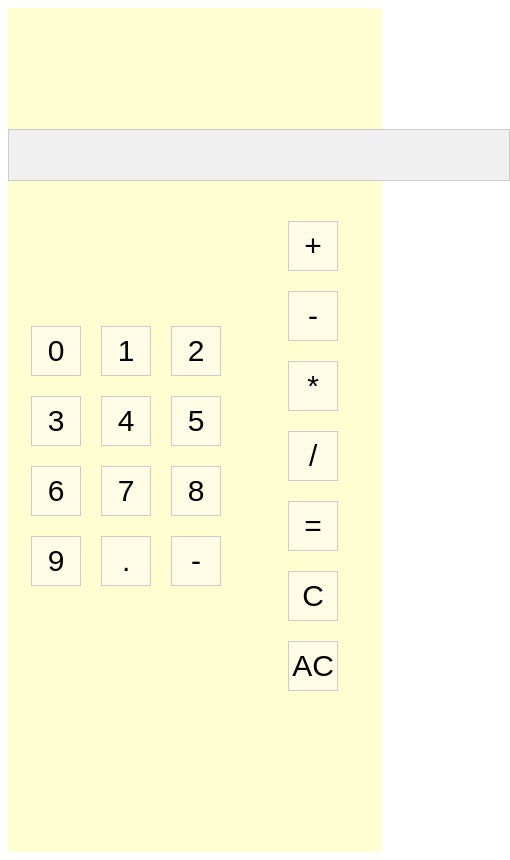
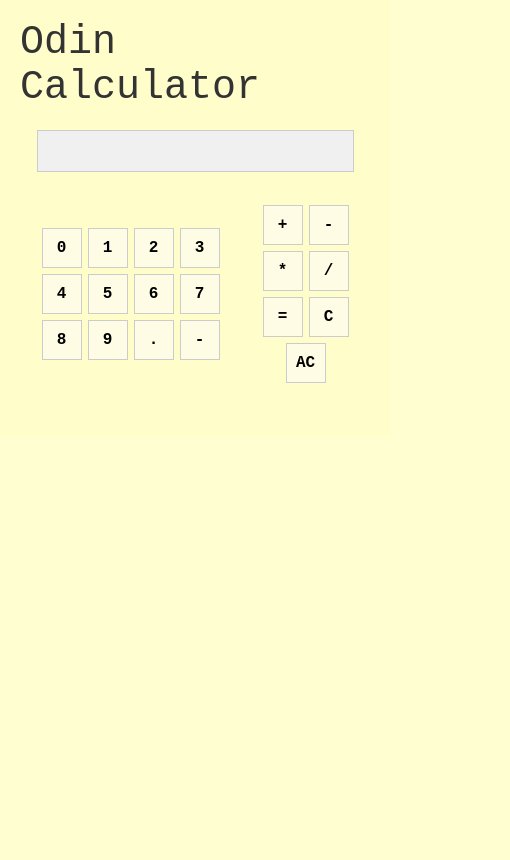
Before and after one commit to mid1224/odin-calculator, a plain HTML site: page index.html in a window 390 px wide. Shown: the whole page, 510 px wide, since content can reach past the window. Drawn offline with Linux system fonts and the light colour scheme.

Commit message:
Add title, auto calculate with operator if entered 2 num

```diff
--- a/index.html
+++ b/index.html
@@ -8,6 +8,8 @@
 </head>
 <body>
     <div id="container">
+        <div id="title">Odin Calculator</div>
+
         <div id="display">This is the result</div>
 
         <div id = "inputs">
--- a/main.js
+++ b/main.js
@@ -44,26 +44,39 @@ decimalButton.addEventListener('click', function() {
 operatorButtons.forEach(button => {
     button.addEventListener('click', function() {
         if (display.textContent !== '') {
-            num1 = parseFloat(display.textContent);
-            operator = button.textContent;
-            display.textContent = '';
+            if (num1 === undefined) {
+                // If num1 is not set, set it to the current display value
+                num1 = parseFloat(display.textContent);
+            } else if (operator !== undefined) {
+                // If num1 and operator are already set, calculate the result
+                num2 = parseFloat(display.textContent);
+                let result = operate(num1, num2, operator);
+                display.textContent = result; // Display the result
+                num1 = result; // Use the result as the new num1
+            }
+            operator = button.textContent; // Set the new operator
+            display.textContent = ''; // Clear the display for the next input
         }
     });
 });
 
 equalButton.addEventListener('click', function(event) {
-    if (displayingResult === false)
-    {
-        num2 = parseFloat(display.textContent);
+    if (displayingResult === false) {
+        if (display.textContent === "") {
+            num2 = 0;
+        } else {
+            num2 = parseFloat(display.textContent);
+        }
+
         let result = operate(num1, num2, operator);
-        if (result === null) {
+        if (result === null || result === undefined || isNaN(result)) {
             display.textContent = "Error";
         } else {
             display.textContent = result;
         }
 
-        num1 = 0;
-        num2 = 0;
+        num1 = undefined;
+        num2 = undefined;
         operator = "+";
 
         displayingResult = true;
--- a/styles.css
+++ b/styles.css
@@ -1,3 +1,10 @@
+body {
+    margin: 0;
+    padding: 0;
+    font-family: 'Courier New', Courier, monospace;
+    background-color: #fffecae0;
+}
+
 #container {
     display: flex;
     flex-direction: column;
@@ -7,7 +14,14 @@
     background-color: #fffecae0;
 }
 
+#title {
+    font-size: 40px;
+    color: #333;
+    margin-bottom: 20px;
+}
+
 #display {
+    font-weight: bold;
     width: 500px;
     height: 50px;
     background-color: #f0f0f0;
@@ -38,6 +52,8 @@
 }
 
 .digit {
+    font-family: 'Courier New', Courier, monospace;
+    font-weight: bold;
     width: 50px;
     height: 50px;
     background-color: hsl(52, 100%, 95%);
@@ -61,6 +77,8 @@
     margin: 0 auto;
 }
 .operator {
+    font-family: 'Courier New', Courier, monospace;
+    font-weight: bold;
     width: 50px;
     height: 50px;
     background-color: hsl(52, 100%, 95%);
@@ -73,3 +91,30 @@
     transition: background-color 0.3s;
     margin: 10px;
 }
+
+/* Responsive styles for smaller screens */
+@media (max-width: 768px) {
+    #container {
+        height: auto;
+        padding: 20px;
+    }
+
+    #display {
+        width: 90%; /* Make the display take up most of the screen width */
+        font-size: 20px; /* Reduce font size for smaller screens */
+        height: 40px; /* Adjust height */
+    }
+
+    .digit, .operator {
+        width: 40px; /* Reduce button size */
+        height: 40px;
+        font-size: 16px; /* Adjust font size */
+        margin: 3px; /* Reduce spacing between buttons */
+    }
+
+    #digits, #operators {
+        max-width: 100%; /* Allow buttons to wrap and fit the screen */
+        flex-wrap: wrap;
+        justify-content: center;
+    }
+}
```
